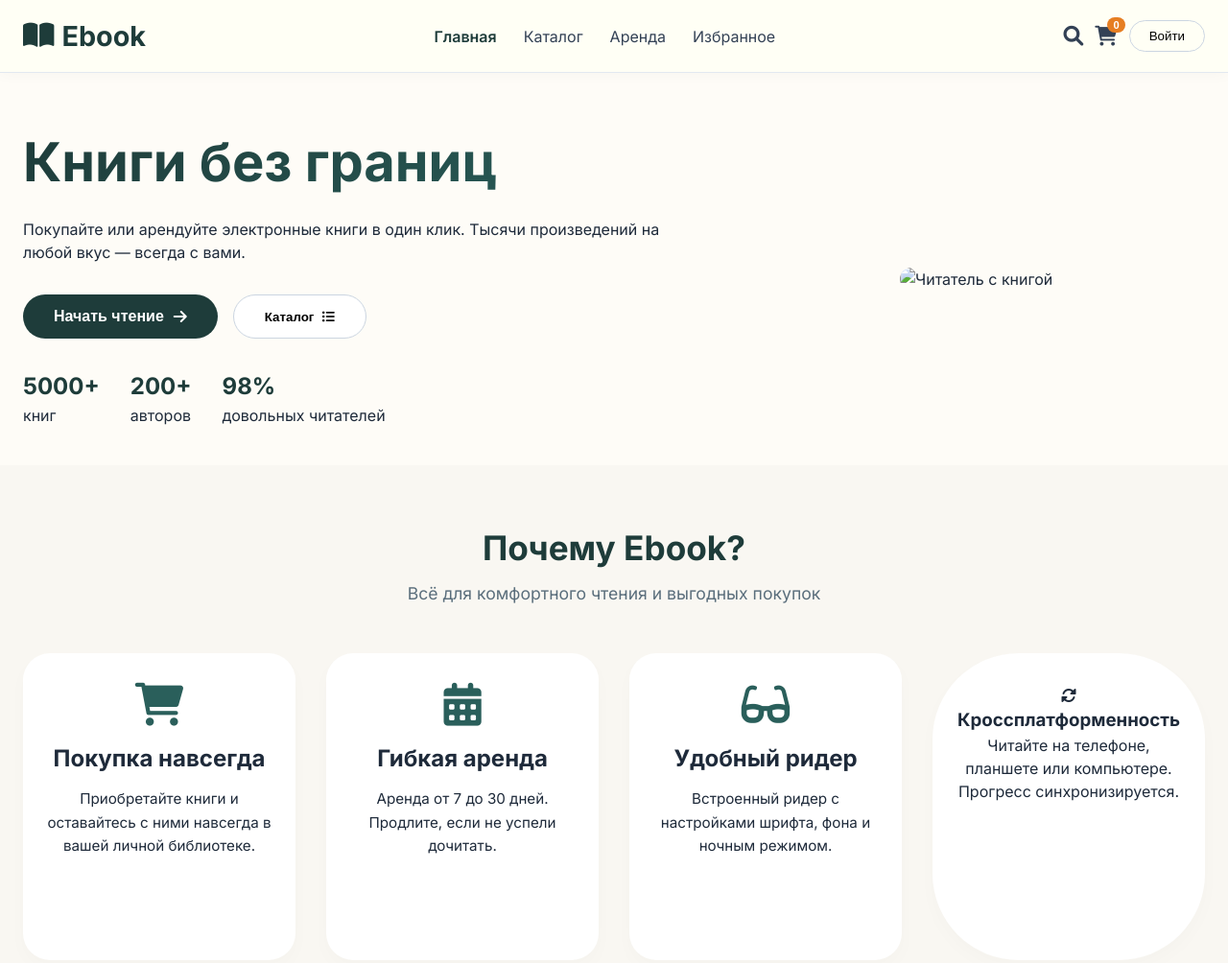
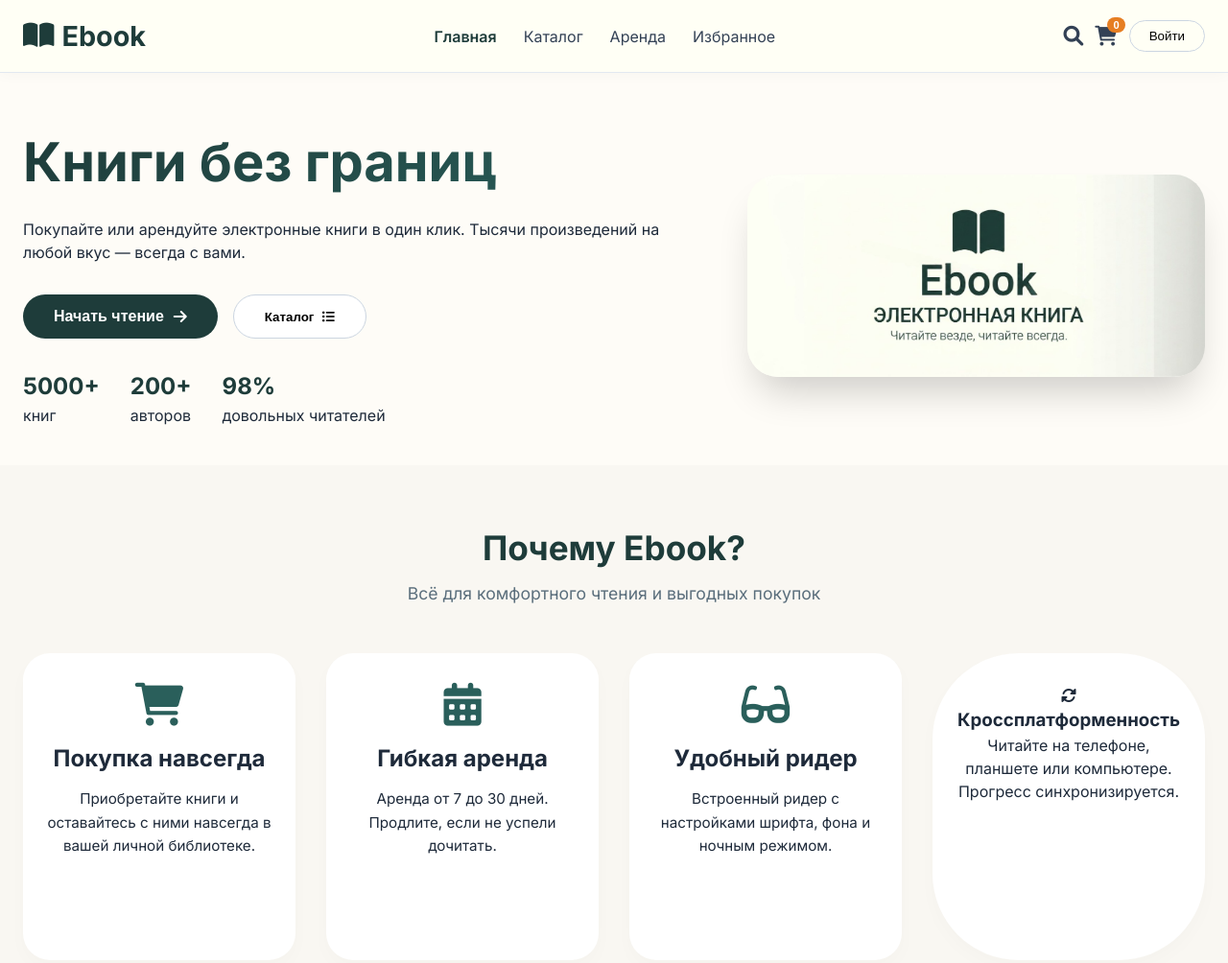
Before and after one commit to FannyValentine/CursovoyProject, a plain HTML site: page index.html in a window 1280 px wide. Shown: the top 1004 px of the page at 96% size. Drawn offline with Linux system fonts and the light colour scheme; the site is published under a folder, as on GitHub Pages, so addresses that start at the root find nothing.

Commit message:
Update index.html

```diff
--- a/index.html
+++ b/index.html
@@ -53,7 +53,7 @@
                     </div>
                 </div>
                 <div class="hero-image">
-                    <img src="/img/logo.jpeg" alt="Читатель с книгой">
+                    <img src="img/logo.jpeg" alt="Читатель с книгой">
                 </div>
             </div>
         </section>
```
